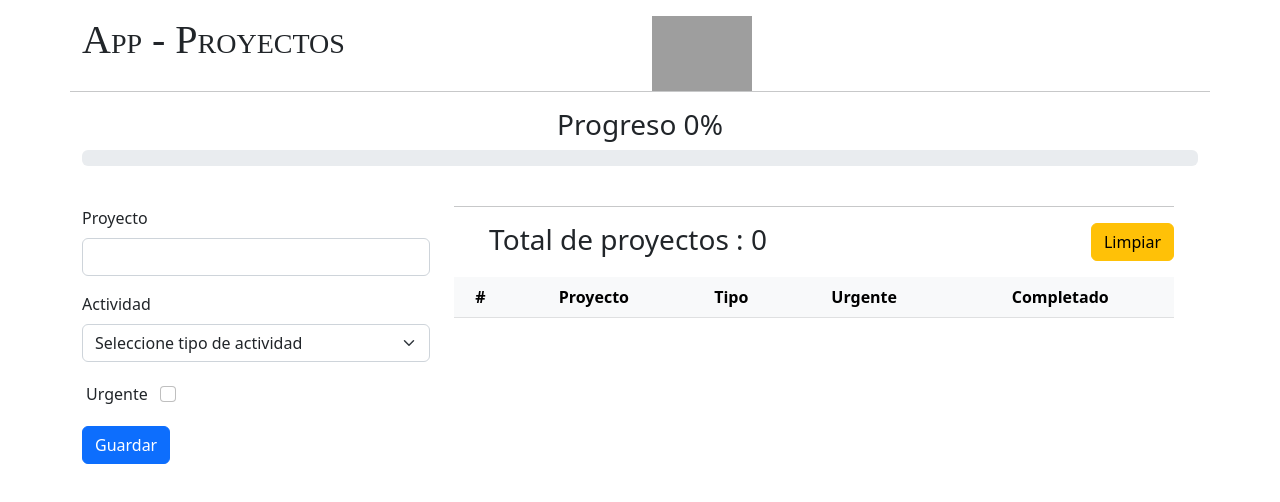
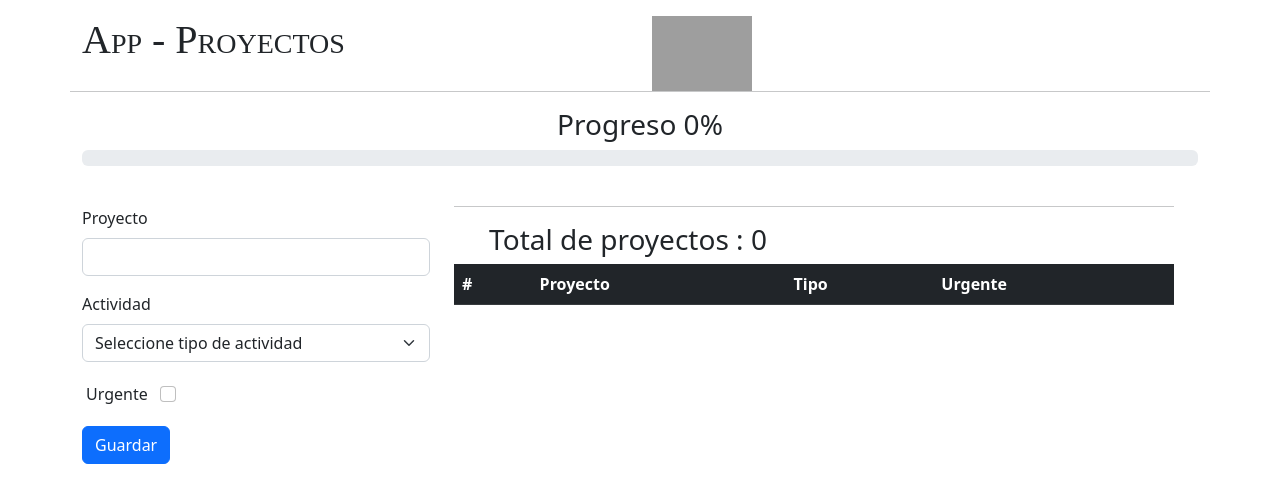
Before and after one commit to itzel003/formularios-04, a Vue app: page / in a window 1280 px wide. Shown: the top 502 px of the page. Built offline with nearby package versions, Linux system fonts and the light colour scheme; grey boxes are pictures that could not be loaded.

Commit message:
first commit

```diff
--- a/src/components/Formulario.vue
+++ b/src/components/Formulario.vue
@@ -59,7 +59,7 @@
                 proyecto: this.proyecto,
                 tipo : this.tipo,
                 urgente : this.urgente,
-                completado : false
+
             };
 
         this.proyectos.push(proyecto),
@@ -78,13 +78,8 @@
           this.saveData();
         },
 
-        limpiarData(){
-          this.proyectos = [];
-          localStorage.clear();
-        },
-        saveData(){
-          this.proyecto = JSON.stringify(localStorage.getItem("proyectos"))
-        }
+
+
 
       },
 
@@ -98,13 +93,10 @@
           this.proyectos.map(proyecto =>{
             if (proyecto.completado)
               completados++;
-
           });
           return (completados * 100) / this.numeroProyectos || 0;
         },
-        mounted(){
-        this.proyectos =  JSON.parse(localStorage.getItem("proyectos"))
-      }
+
       },
 
 
--- a/src/components/TotalProyectos.vue
+++ b/src/components/TotalProyectos.vue
@@ -4,31 +4,25 @@
         <div class="col-6">
             <h3 class="text-center">Total de proyectos : {{numeroProyectos}}</h3>
         </div>
-        <div class="col-6 text-end">
-            <button @click="limpiarData" class="btn btn-warning mb-3">Limpiar</button>
-        </div>
         <div class="table-responsive">
-            <table class="table table-light text-center">
+            <table class="table table-dark">
                 <thead>
                     <tr>
                         <th>#</th>
                         <th>Proyecto</th>
                         <th>Tipo</th>
                         <th>Urgente</th>
-                        <th>Completado</th>
+
                     </tr>
                 </thead>
                 <tbody v-for="(proyecto,index) in proyectos" :key="index">
                     <tr>
-                        <th>{{index + 1}}</th>
+                        <td>{{index + 1}}</td>
                         <td>{{proyecto.proyecto}}</td>
                         <td>{{proyecto.tipo}}</td>
                         <td @click="cambiarEstado(proyecto,'urgente')"
                         class="font-weight-bold"
-                        :class="proyecto.urgente ? 'table-danger text-danger' : 'table-success text-success'" role="alert">{{proyecto.urgente ? "Si" : "No"}}</td>
-                        <td @click="cambiarEstado(proyecto,'completado')"
-                        class="font-weight-bold"
-                        :class="proyecto.completado ? 'table-danger text-danger' : 'table-success text-success'" role="alert">{{proyecto.completado ? "Completado" : "Incompleto"}}</td>
+                        :class="proyecto.urgente ? 'table-danger' : 'table-success'" role="alert">{{proyecto.urgente ? "Si" : "No"}}</td>
 
                     </tr>
                 </tbody>
@@ -44,7 +38,7 @@ export default{
         'numeroProyectos',
         'proyectos',
         'cambiarEstado',
-        'limpiarData'
+
     ],
 
 }
```
